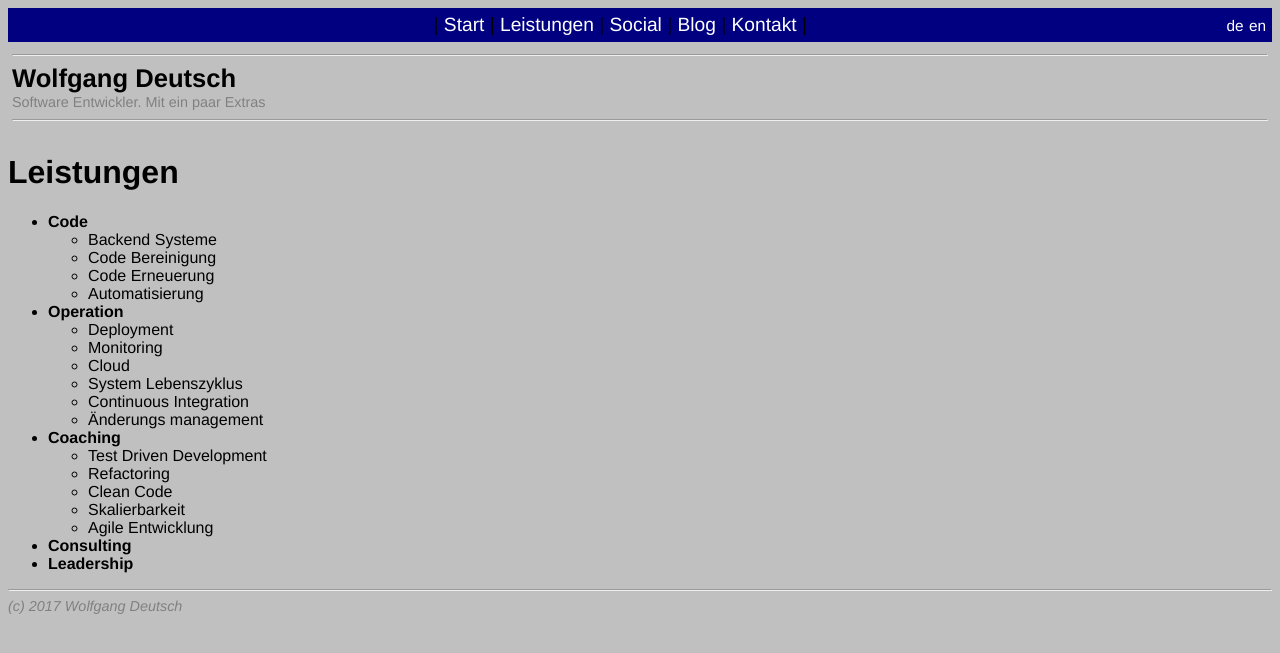
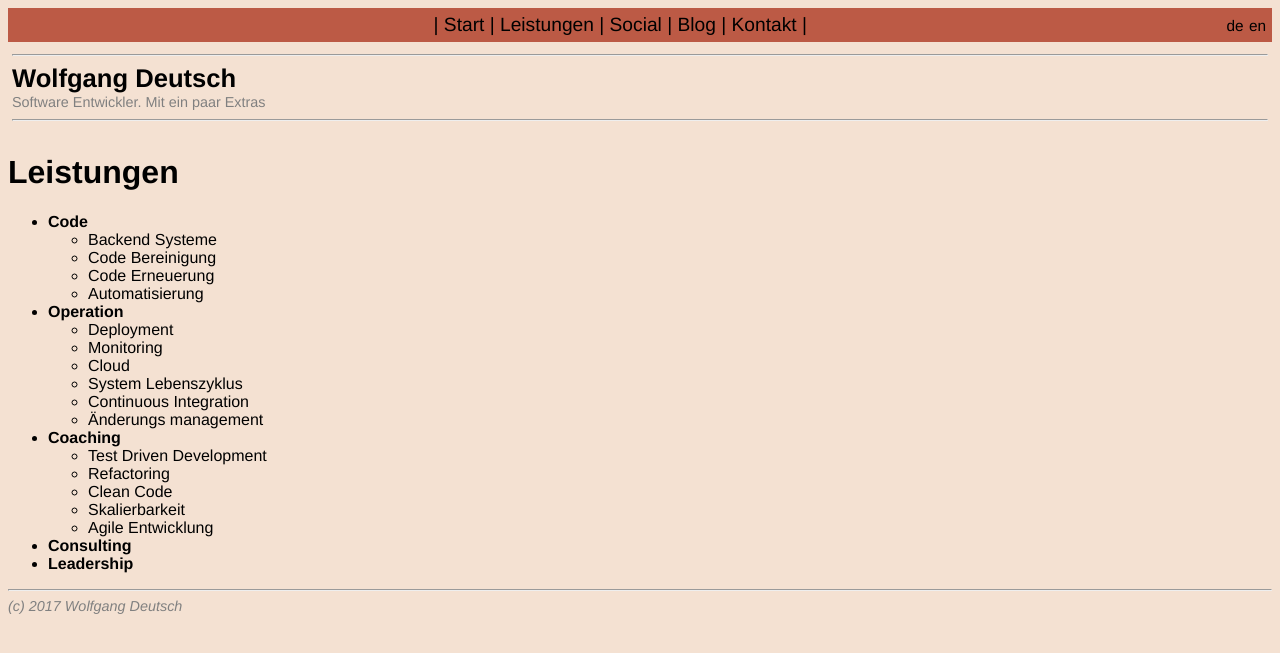
Before and after one commit to wolfgang-wdw/wolfgang-wdw.github.io, a Jekyll site: the page built from _pages/services_de.md, in a window 1280 px wide. Shown: the top 653 px of the page. Built offline with Jekyll 4.4.1, drawn with Linux system fonts in a browser that asks for light colours.

Commit message:
Change color scheme; clean up color management

```diff
--- a/css/_settings.scss
+++ b/css/_settings.scss
@@ -4,4 +4,10 @@
 
 $font-family:  Helvetica,Arial,sans-serif;
 
-$link-color:   #FFFFFF;
+
+$text-color:            #000000;
+$site-background-color: #f4e1d2;
+$nav-background-color:  #bc5a45;
+$nav-link-color:        #000000;
+$lang-link-color:       $nav-link-color;
+$service-link-color:    $nav-link-color;
--- a/css/style.scss
+++ b/css/style.scss
@@ -11,12 +11,12 @@
 
 body {
   font-family: $font-family;
-  color:        #000000;
-  background-color: #C0C0C0;
+  color:        $text-color;
+  background-color: $site-background-color;
 }
 
 a, a:visited {
-  color: $link-color;
+  color: $nav-link-color;
   text-decoration: none;
 }
 
@@ -25,16 +25,11 @@ a:hover {
 }
 
 a.service_href, a.service_href:visited {
-  color: #000000;
-  text-decoration: none;
-}
-
-a.service_href:hover {
-  text-decoration: underline;
+  color: $service-link-color;
 }
 
 a.en, a.de {
-    color: 000000;
+    color: $lang-link-color;
     font-size: 80%;
 }
 
@@ -56,7 +51,7 @@ a.en, a.de {
   padding: 6px;
   font-size:   120%;
   text-align: center;
-  background-color: #000080;
+  background-color: $nav-background-color;
 }
 
 #footer {
```
